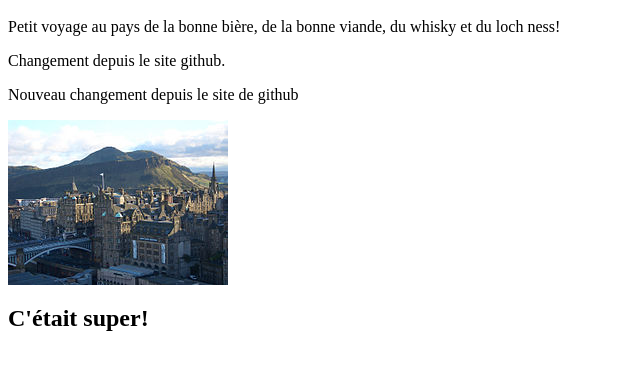
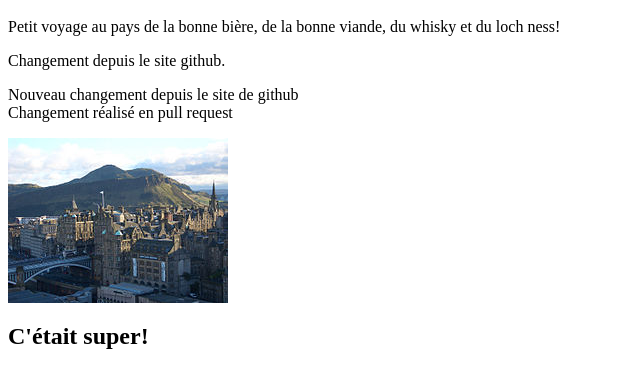
Before and after one commit to DTAFormation/exp-groupe-a, a plain HTML site: page boris/ecosse.html in a window 1280 px wide. Shown: the part 48-436 px from the top of the page, without its empty margins (0-640 px from the left). Drawn offline with Linux system fonts and the light colour scheme.

Commit message:
changement pour pull request

```diff
--- a/boris/ecosse.html
+++ b/boris/ecosse.html
@@ -9,7 +9,8 @@
             <div>
                 <p>Petit voyage au pays de la bonne bière, de la bonne viande, du whisky et du loch ness!</p>
                 <p>Changement depuis le site github.</p>
-                <p>Nouveau changement depuis le site de github</p>
+                <p>Nouveau changement depuis le site de github<br/>
+                Changement réalisé en pull request</p>
                 <img src="edinburg.jpg"/>
                 <h2>C'était super!</h2>
             </div>
```
